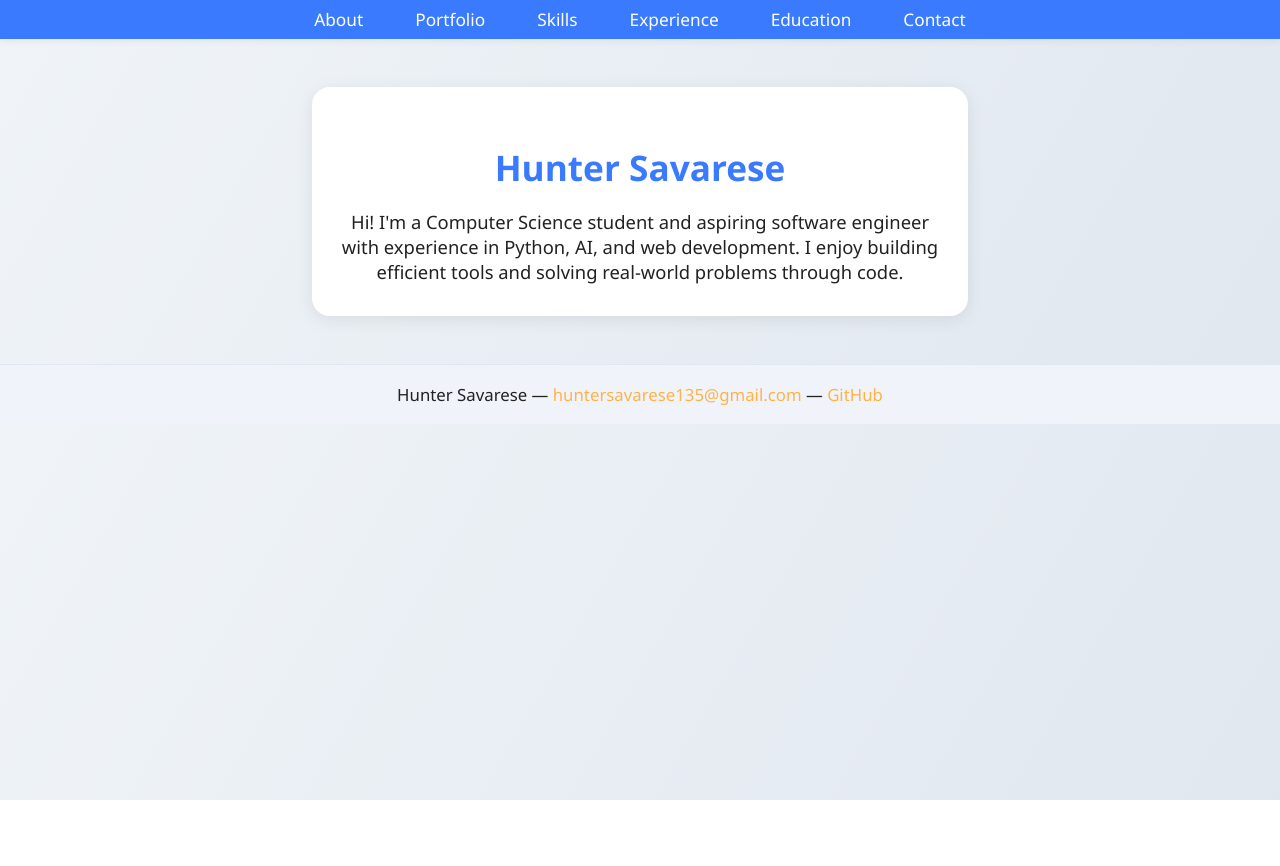
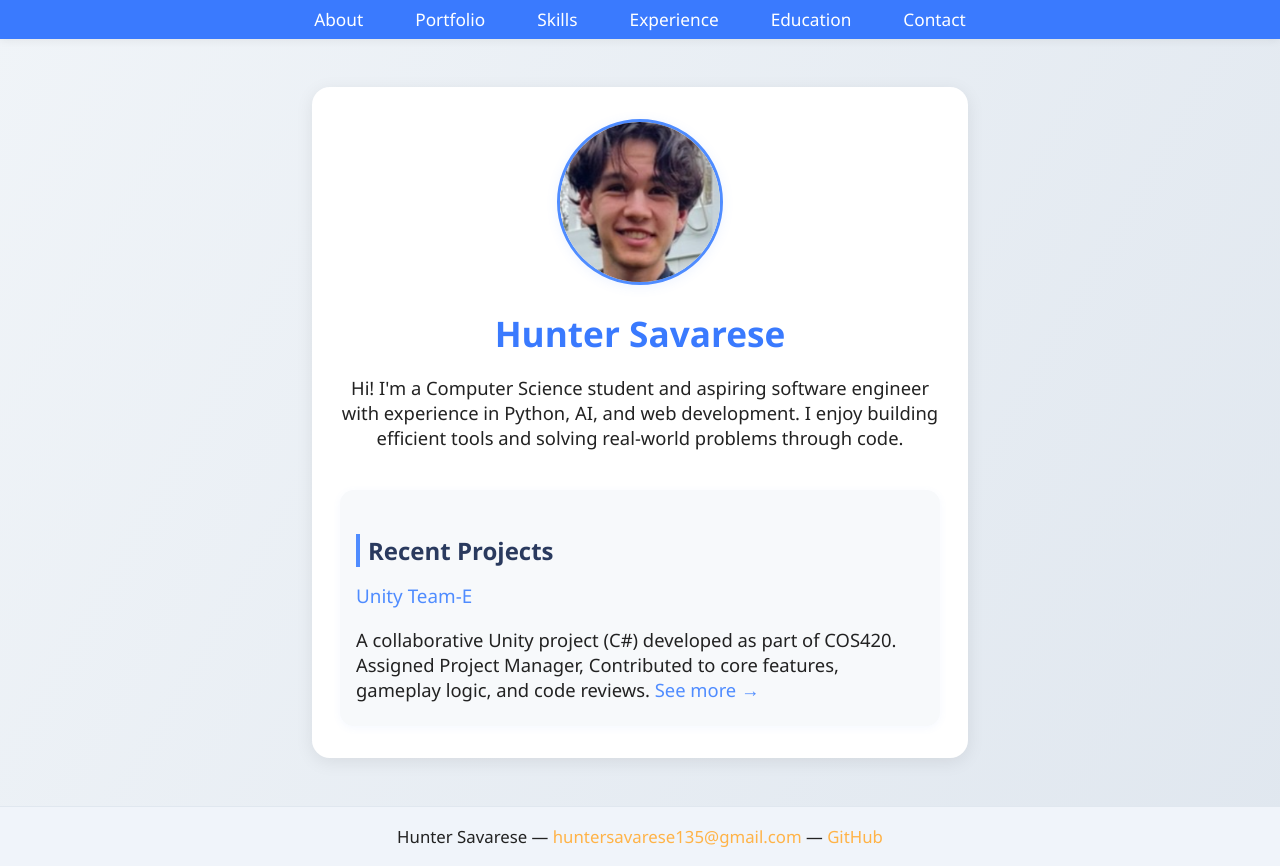
Before and after one commit to hsavarese/Eportfolio, a plain HTML site: page hsavarese_portfolio/index.html in a window 1280 px wide. Before the commit the page ends 800 px from the top, so only its background shows below. Drawn offline with Linux system fonts and the light colour scheme.

Commit message:
added images to experience page, added profile pic to about page (home page) and some stlying

```diff
--- a/hsavarese_portfolio/index.html
+++ b/hsavarese_portfolio/index.html
@@ -18,8 +18,16 @@
     </ul>
   </nav>
   <main>
+    <img src="images/selfie.png" alt="Hunter Savarese selfie" class="profile-img" />
     <h1>Hunter Savarese</h1>
     <p>Hi! I'm a Computer Science student and aspiring software engineer with experience in Python, AI, and web development. I enjoy building efficient tools and solving real-world problems through code.</p>
+    <section class="recent-projects">
+      <h2>Recent Projects</h2>
+      <div class="project-preview">
+        <h3><a href="https://github.com/hsavarese/Team-E" target="_blank" rel="noopener">Unity Team-E</a></h3>
+        <p>A collaborative Unity project (C#) developed as part of COS420. Assigned Project Manager, Contributed to core features, gameplay logic, and code reviews. <a href="portfolio.html">See more &rarr;</a></p>
+      </div>
+    </section>
   </main>
   <footer>
     Hunter Savarese &mdash; <a href="mailto:huntersavarese135@gmail.com">huntersavarese135@gmail.com</a> &mdash; <a href="https://github.com/hsavarese" target="_blank" rel="noopener">GitHub</a>
--- a/hsavarese_portfolio/style/experience.scss
+++ b/hsavarese_portfolio/style/experience.scss
@@ -91,3 +91,13 @@ footer {
 nav a:hover, nav a:focus {
   background: $accent;
 }
+
+section img {
+  display: block;
+  margin: 0 auto 12px auto;
+  max-width: 120px;
+  border-radius: 10px;
+  box-shadow: 0 2px 8px rgba(58,122,254,0.10);
+  background: #fff;
+  padding: 6px;
+}
--- a/hsavarese_portfolio/style/index.scss
+++ b/hsavarese_portfolio/style/index.scss
@@ -92,3 +92,42 @@ footer {
     transform: translateY(0);
   }
 }
+
+.recent-projects {
+  margin-top: 2.5rem;
+  padding: 1.5rem 1rem;
+  background: #f7f9fb;
+  border-radius: 14px;
+  box-shadow: 0 2px 8px rgba(79,140,255,0.06);
+  text-align: left;
+}
+.project-preview {
+  margin-top: 0.5rem;
+}
+.project-preview h3 {
+  margin: 0 0 0.3rem 0;
+  font-size: 1.18rem;
+  color: #265ecf;
+}
+.project-preview a {
+  color: $primary;
+  text-decoration: none;
+  font-weight: 500;
+  transition: color 0.2s;
+}
+.project-preview a:hover {
+  color: $accent;
+  text-decoration: underline;
+}
+
+.profile-img {
+  display: block;
+  margin: 0 auto 18px auto;
+  width: 160px;
+  height: 160px;
+  object-fit: cover;
+  border-radius: 50%;
+  border: 3px solid $primary;
+  box-shadow: 0 2px 12px rgba(79,140,255,0.10);
+  background: #fff;
+}
```
Also changed, not shown: hsavarese_portfolio/experience.html (+3 -0 lines), hsavarese_portfolio/portfolio.html (+2 -2 lines), hsavarese_portfolio/images/Fia.png (added), hsavarese_portfolio/images/GraciePoint.png (added), hsavarese_portfolio/images/RoseCove.png (added), hsavarese_portfolio/images/selfie.png (added), hsavarese_portfolio/style/experience.css, hsavarese_portfolio/style/index.css.
